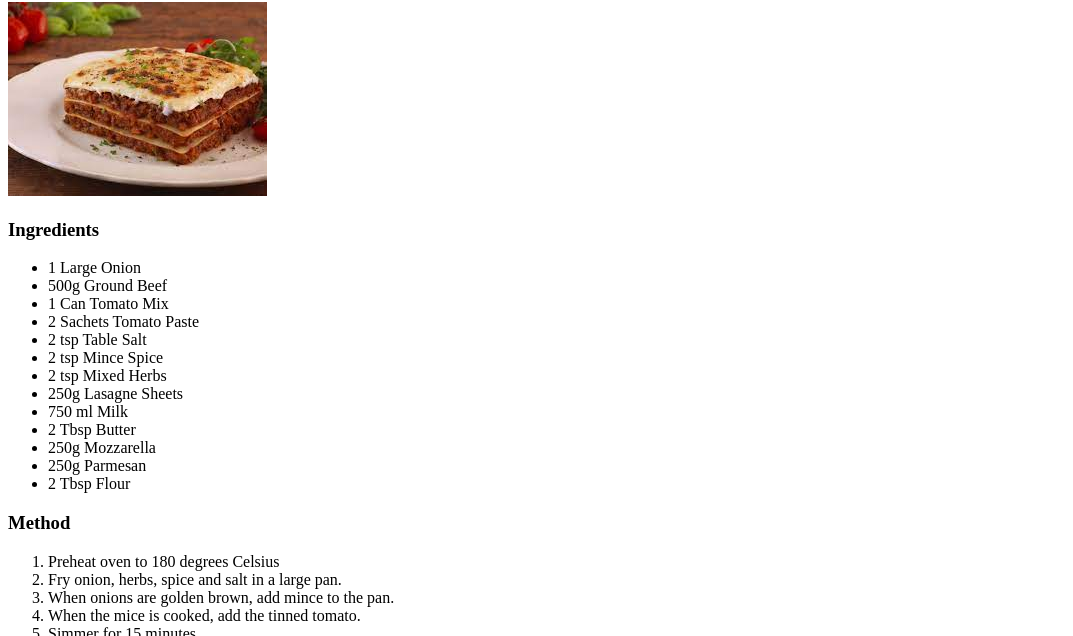
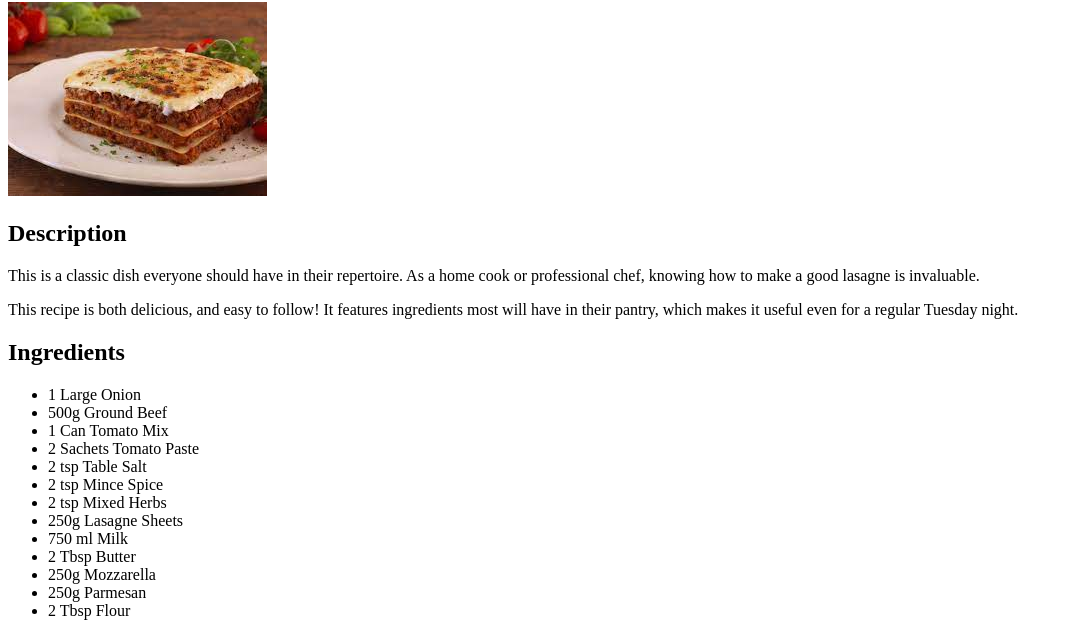
Before and after one commit to Sidster531/odin-recipes, a plain HTML site: page recipes/lasagne.html in a window 1280 px wide. Shown: the part 104-740 px from the top of the page, without its empty margins (0-1073 px from the left). Drawn offline with Linux system fonts and the light colour scheme.

Commit message:
Added description to lasagne

```diff
--- a/recipes/lasagne.html
+++ b/recipes/lasagne.html
@@ -10,7 +10,18 @@
         <a href="../index.html">Homepage</a>
         <h1>Lasagne</h1>
         <img src="../images/lasagne.jpeg">
-        <h3>Ingredients</h3>
+        <h2>Description</h2>
+        <p>
+            This is a classic dish everyone should have
+            in their repertoire. As a home cook or professional
+            chef, knowing how to make a good lasagne is invaluable.
+        </p>
+        <p>
+            This recipe is both delicious, and easy to follow!
+            It features ingredients most will have in their pantry,
+            which makes it useful even for a regular Tuesday night.
+        </p>
+        <h2>Ingredients</h2>
         <ul>
             <li>1 Large Onion</li>
             <li>500g Ground Beef</li>
@@ -26,12 +37,12 @@
             <li>250g Parmesan</li>
             <li>2 Tbsp Flour</li>
         </ul>
-        <h3>Method</h3>
+        <h2>Steps</h2>
         <ol>
             <li>Preheat oven to 180 degrees Celsius</li>
             <li>Fry onion, herbs, spice and salt in a large pan.</li>
             <li>When onions are golden brown, add mince to the pan.</li>
-            <li>When the mice is cooked, add the tinned tomato.</li>
+            <li>When the mince is cooked, add the tinned tomato.</li>
             <li>Simmer for 15 minutes </li>
             <li>Add tomato paste.</li>
             <li>Melt butter in a saucepan.</li>
```
